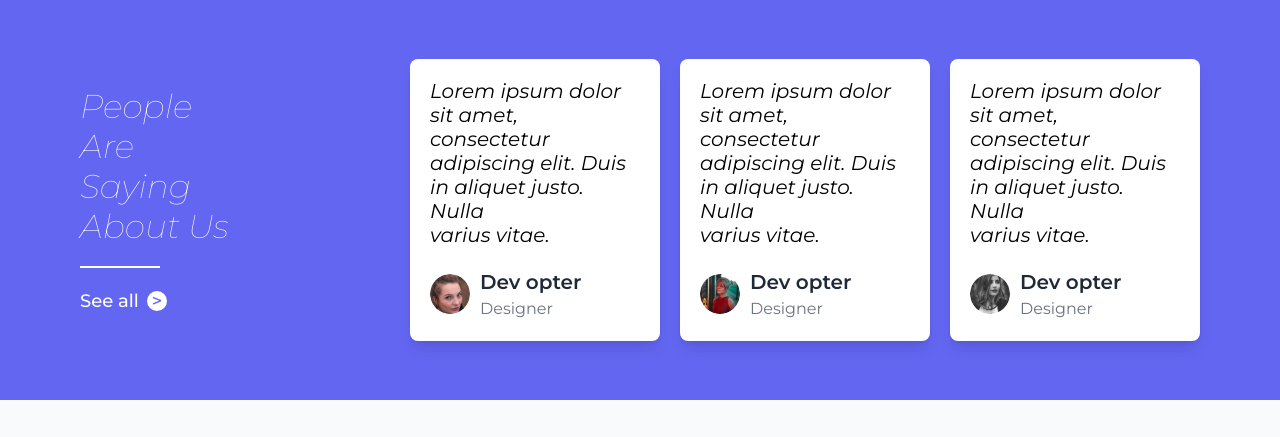
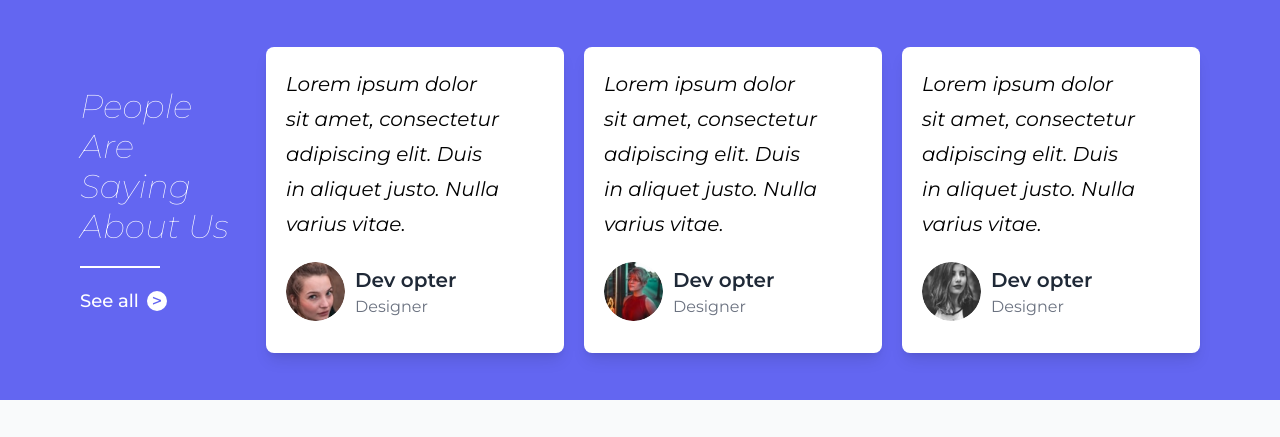
Before and after one commit to coskunic/gorev-05, a plain HTML site: page index.html in a window 1280 px wide. Shown: the top 437 px of the page. Drawn offline with nearby package versions, Linux system fonts and the light colour scheme.

```diff
--- a/index.html
+++ b/index.html
@@ -43,9 +43,11 @@
         <!-- Right Section -->
         <div class="flex gap-[20px]">
           <!-- Testimonial Card 1 -->
-          <div class="bg-white rounded-lg p-[20px] shadow-lg w-[250px]">
+          <div
+            class="bg-white rounded-lg p-[20px] shadow-lg w-[298px] h-[306px]"
+          >
             <p
-              class="text-[20px] text-semibold leading-[24px] mb-[20px] italic"
+              class="text-[20px] text-semibold leading-[24px] leading-[35px] mb-[20px] italic"
             >
               Lorem ipsum dolor <br />sit amet, consectetur <br />adipiscing
               elit. Duis <br />in aliquet justo. Nulla <br />varius vitae.
@@ -54,7 +56,7 @@
               <img
                 src="./assets/Ellipse 9.png"
                 alt="Person 1"
-                class="w-[40px] h-[40px] rounded-full mr-[10px]"
+                class="w-[59px] h-[59px] rounded-full mr-[10px]"
               />
               <div>
                 <p class="text-[20px] font-semibold text-gray-800">Dev opter</p>
@@ -64,9 +66,11 @@
           </div>
 
           <!-- Testimonial Card 2 -->
-          <div class="bg-white rounded-lg p-[20px] shadow-lg w-[250px]">
+          <div
+            class="bg-white rounded-lg p-[20px] shadow-lg w-[298px] h-[306px]"
+          >
             <p
-              class="text-[20px] text-semibold leading-[24px] mb-[20px] italic"
+              class="text-[20px] text-semibold leading-[24px] leading-[35px] mb-[20px] italic"
             >
               Lorem ipsum dolor <br />sit amet, consectetur <br />adipiscing
               elit. Duis <br />in aliquet justo. Nulla <br />varius vitae.
@@ -75,7 +79,7 @@
               <img
                 src="./assets/Ellipse 10.png"
                 alt="Person 2"
-                class="w-[40px] h-[40px] rounded-full mr-[10px]"
+                class="w-[59px] h-[59px] rounded-full mr-[10px]"
               />
               <div>
                 <p class="text-[20px] font-semibold text-gray-800">Dev opter</p>
@@ -85,9 +89,11 @@
           </div>
 
           <!-- Testimonial Card 3 -->
-          <div class="bg-white rounded-lg p-[20px] shadow-lg w-[250px]">
+          <div
+            class="bg-white rounded-lg p-[20px] shadow-lg w-[298px] h-[306px]"
+          >
             <p
-              class="text-[20px] text-semibold leading-[24px] mb-[20px] italic"
+              class="text-[20px] text-semibold leading-[24px] leading-[35px] mb-[20px] italic"
             >
               Lorem ipsum dolor <br />sit amet, consectetur <br />adipiscing
               elit. Duis <br />in aliquet justo. Nulla <br />varius vitae.
@@ -96,7 +102,7 @@
               <img
                 src="./assets/Ellipse 11.png"
                 alt="Person 3"
-                class="w-[40px] h-[40px] rounded-full mr-[10px]"
+                class="w-[59px] h-[59px] rounded-full mr-[10px]"
               />
               <div>
                 <p class="text-[20px] font-semibold text-gray-800">Dev opter</p>
```
